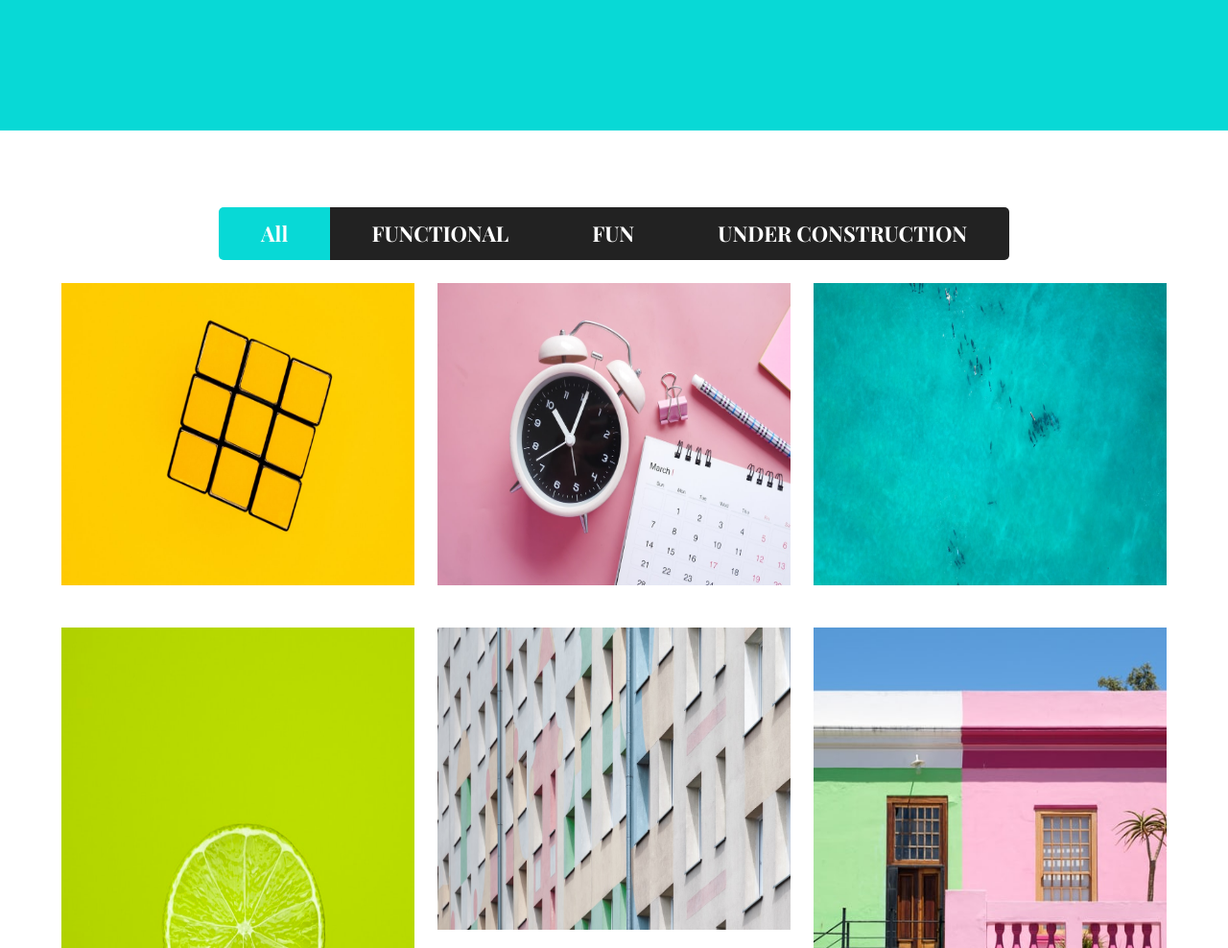
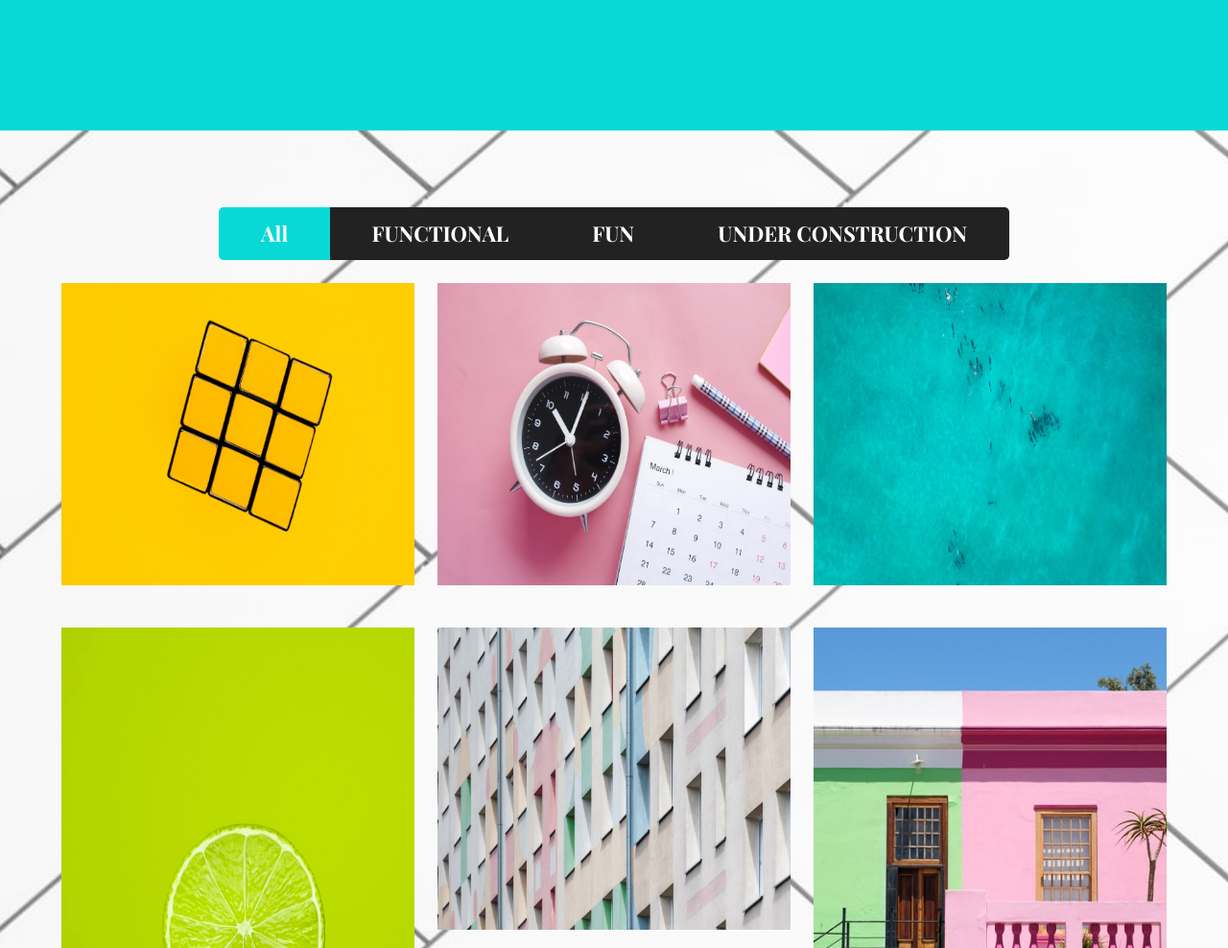
Before and after one commit to AshWeston/ashwestonportfolio, a plain HTML site: page portfolio.html in a window 1280 px wide. Shown: the part 360-1348 px from the top of the page at 96% size. Drawn offline with nearby package versions, Linux system fonts and the light colour scheme.

Commit message:
updated backgorund on portfolio page

```diff
--- a/portfolio.html
+++ b/portfolio.html
@@ -87,7 +87,7 @@
 
     <section
       class="section has-background-cover"
-      data-background="images/backgrounds/white.jpg"
+      data-background="images/backgrounds/white1.jpg"
     >
       <div class="container">
         <!-- filter menu -->
```
Also changed, not shown: 1 other file.
